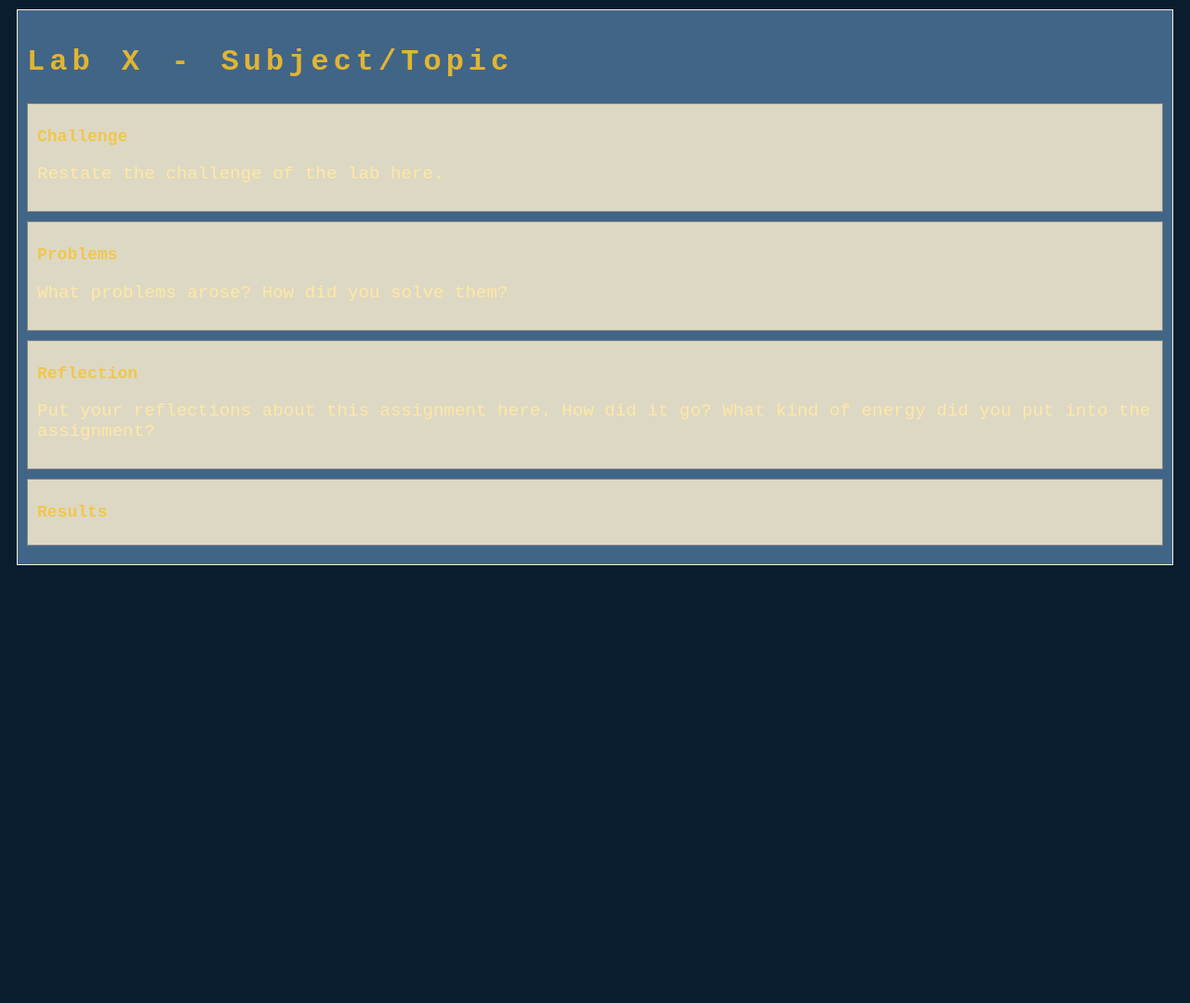
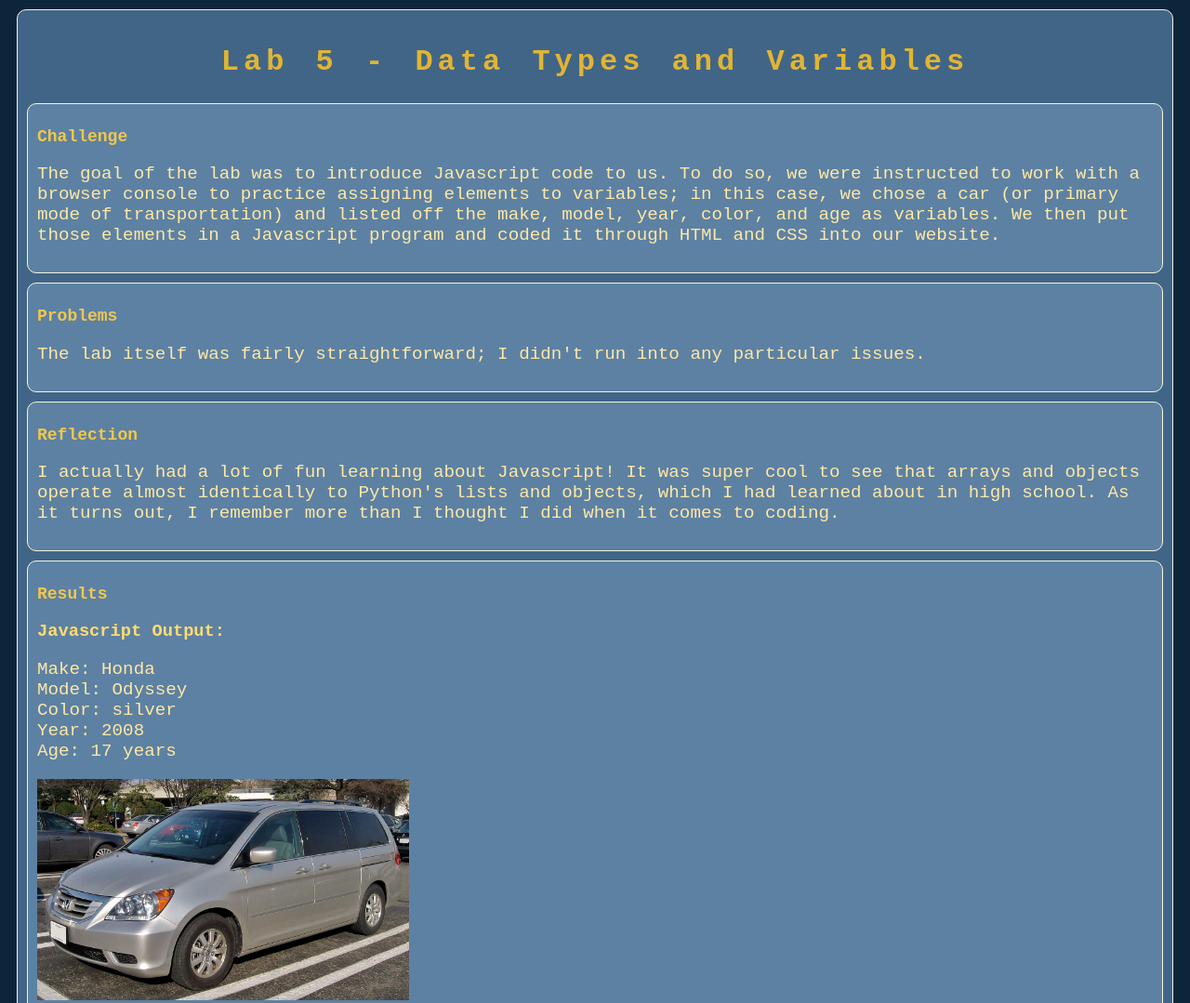
Before and after one commit to kelloeon/art101, a plain HTML site: page lab5/index.html in a window 1280 px wide. Shown: the top 1079 px of the page at 93% size. Before the commit the page ends 800 px from the top, so only its background shows below. Drawn offline with nearby package versions, Linux system fonts and the light colour scheme.

Commit message:
LAB 5 WORK
filled in my answers to the questions and created a javascript program to describe the make and model of my family's car (as per task 1 and 2)

```diff
--- a/css/homepage.css
+++ b/css/homepage.css
@@ -3,4 +3,6 @@
 .my-face {
   margin: 10px;
   max-width: 500px;
+  border-radius: 10px;
+  float: right;
 }
--- a/css/site.css
+++ b/css/site.css
@@ -4,7 +4,7 @@
 
 /* we can select an html element tag, in this case "body" will apply to the whole document */
 body {
-  background-color: rgb(10, 29, 46);
+  background-color: rgb(13, 37, 59);
 }
 
 /* we can have rules apply to multiple elements at the same time with commas */
@@ -18,6 +18,7 @@ h1 {
   letter-spacing: 5px;
   word-spacing: 5px;
   font-size: 200%;
+  text-align: center;
 }
 
 h2{
@@ -42,6 +43,7 @@ p{
   padding: 10px;
   border: solid 1px beige;
   background-color: rgb(65, 101, 135);
+  border-radius: 10px;
 }
 
 /* the period in a CSS selector selects an element by class, e.g., class="minor-section" */
@@ -50,4 +52,5 @@ p{
   margin-bottom: 10px;
   border: solid 1px beige;
   background-color: rgb(93, 129, 163);
+  border-radius: 10px;
 }
--- a/lab5/css/lab.css
+++ b/lab5/css/lab.css
@@ -2,8 +2,33 @@
 
 /* the period in a CSS selector selects an element by class, e.g., class="minor-section" */
 .minor-section {
-    padding: 10px;
-    margin-bottom: 10px;
-    border: solid 1px #888;
-    background-color: #DDD8C4;
-  }
+  padding: 10px;
+  margin-bottom: 10px;
+  border: solid 1px beige;
+  background-color: rgb(93, 129, 163);
+  border-radius: 10px;
+}
+
+h1 {
+  color: rgb(225, 181, 50);
+  letter-spacing: 5px;
+  word-spacing: 5px;
+  font-size: 200%;
+  text-align: center;
+}
+
+h2{
+  color: rgb(240, 199, 77);
+  font-size:large;
+  font-family: 'Courier New', Courier, monospace;
+}
+
+h3{
+  color: rgb(255, 220, 114);
+  font-family: 'Courier New', Courier, monospace;
+}
+p{
+  color: rgb(255, 232, 164);
+  font-family: 'Courier New', Courier, monospace;
+  font-size: larger;
+}
--- a/lab5/index.html
+++ b/lab5/index.html
@@ -2,7 +2,7 @@
 <html>
 <head>
 	<!-- This title is used for tabs and bookmarks -->
-	<title>Lab X - Subject/Topic</title>
+	<title>Lab 5 - Data Types and Variables</title>
 
 	<!-- Use UTF character set, a good idea with any webpage -->
   	<meta charset="UTF-8" />
@@ -23,25 +23,39 @@
 	<!-- Style this page by changing the CSS in ../css/site.css or css/lab.css -->
 	<main id="content">
 		<section>
-			<h1>Lab X - Subject/Topic</h1>
+			<h1>Lab 5 - Data Types and Variables</h1>
 			<div class="minor-section">
 					<h2>Challenge</h2>
-					<p>Restate the challenge of the lab here.</p>
+					<p>The goal of the lab was to introduce Javascript code to us. To do so, we were instructed to work with a browser console to
+						practice assigning elements to variables; in this case, we chose a car (or primary mode of transportation) and listed off
+						the make, model, year, color, and age as variables. We then put those elements in a Javascript program and coded it through
+						HTML and CSS into our website.
+					</p>
 			</div>
 
 			<div class="minor-section">
 					<h2>Problems</h2>
-					<p>What problems arose? How did you solve them? </p>
+					<p>The lab itself was fairly straightforward; I didn't run into any particular issues.</p>
 			</div>
 
 			<div class="minor-section">
 					<h2>Reflection</h2>
-					<p>Put your reflections about this assignment here. How did it go? What kind of energy did you put into the assignment? </p>
+					<p>I actually had a lot of fun learning about Javascript! It was super cool to see that arrays and objects operate almost identically to
+						Python's lists and objects, which I had learned about in high school. As it turns out, I remember more than I thought I did when it
+						comes to coding.
+					</p>
 			</div>
 
 			<div class="minor-section">
 					<h2>Results</h2>
-					<div id="output"></div>
+					<div id="output">
+						<h3>Javascript Output:</h3>
+						<div class="output">
+							<p><script type="text/javascript" src="js/lab.js"></script></p>
+							<img src="img/2008-Honda-Odyssey.jpg" width="400">
+							<p>(Image is not mine-- taken from Wikimedia Commons)</p>
+						</div>
+					</div>
 			</div>
 		</section>
 		<nav id="links">
--- a/lab5/js/lab.js
+++ b/lab5/js/lab.js
@@ -1,21 +1,23 @@
-// index.js - purpose and description here
-// Author: Your Name
-// Date:
+// index.js - Lab 5 Task 2
+// Author: Elio Kim
+// Date: April 24, 2025
+// License: Public Domain
 
-// Constants
 
-// Functions
+//Define Variables:
+make = "Honda";
+model = "Odyssey"
+color = "silver";
+year = 2008;
 
-// this is an example function and this comment tells what it doees and what parameters are passed to it.
-function myFunction(param1, param2) {
-  // some code here
-  // return results;
-}
+//Calculations:
 
-function main() {
-  console.log("Main function started.");
-  // the code that makes everything happen
-}
+age = 2025 - year;
 
-// let's get this party started
-main();
+//Outputs:
+
+document.writeln("Make: " + make + "<br>");
+document.writeln("Model: " + model + "<br>");
+document.writeln("Color: " + color + "<br>");
+document.writeln("Year: " + year + "<br>");
+document.writeln("Age: " + age + " years" + "<br>");
```
Also changed, not shown: lab5/img/2008-Honda-Odyssey.jpg (added).
